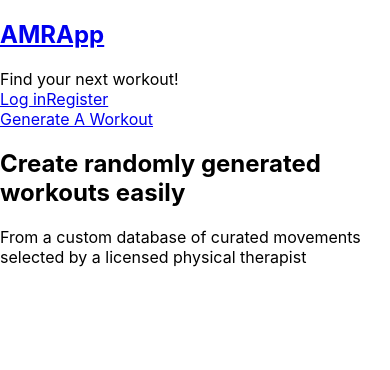
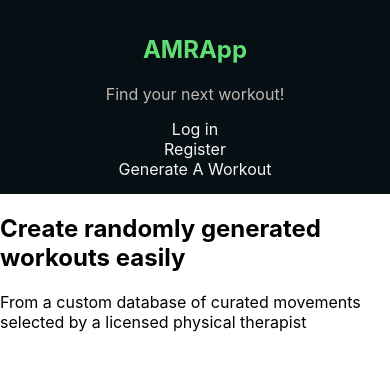
Before and after one commit to coggins87/colleen-capstone-client, a React (Create React App) app: page / in a window 390 px wide. Shown: the top 370 px of the page. Built offline with nearby package versions, Linux system fonts and the light colour scheme; no server answers.

Commit message:
initial header styling added

```diff
--- a/src/components/Header/Header.js
+++ b/src/components/Header/Header.js
@@ -3,6 +3,7 @@ import { Link } from 'react-router-dom'
 import TokenService from '../../services/token-service'
 import IdleService from '../../services/idle-service'
 import ApiContext from '../../context/ApiContext';
+import ('./header.css')
 
 class Header extends React.Component {
   static defaultProps = {
@@ -15,8 +16,6 @@ class Header extends React.Component {
   static contextType = ApiContext
 
   handleLogoutClick = () => {
-//    this.context.isLoggedIn = false
-
    TokenService.clearAuthToken()
    TokenService.clearCallbackBeforeExpiry()
    IdleService.unRegisterIdleResets()
@@ -38,14 +37,16 @@ class Header extends React.Component {
   renderLoginLink() {
     return (
       <div className='Header__not-logged-in'>
-        <Link
+        <Link className="link"
           to='/users/login'>
           Log in
         </Link>
-        <Link
+        <div>
+        <Link className="link"
           to='/register'>
           Register
         </Link>
+        </div>
       </div>
     )
   }
@@ -54,48 +55,31 @@ class Header extends React.Component {
 
     return (
       <div className='Header__logged-in'>
-        <Link
+        <Link className="link"
         to={`/users/${this.context.userId}`}>
           My Workouts
         </Link>
       </div>
     )
   }
-/*
-  componentWillMount(){
 
-    if(TokenService.hasAuthToken()){
-      //this.context.isLoggedIn = true
-      this.setState({
-        isLoggedIn : this.context.isLoggedIn
-      })
-    } else {
-      this.setState({
-        isLoggedIn: false
-      })
-    }
-    console.log('HAS TOKEN', this.context.isLoggedIn)
-
-  }
- */
   render(){
-    console.log(this.context.userId)
-console.log(this.props)
-    //console.log("ON RENDER IS LOGGED IN", this.context.isLoggedIn)
     return(
   <nav>
+    <div className='header-div'>
     <h1>
-    <Link to='/'>
+    <Link className="header, link" to='/'>
       AMRApp
     </Link>
     </h1>
-    <span className='Header__tagline--wide'>Find your next workout!</span>
-
-    {TokenService.hasAuthToken() /* || this.context.isLoggedIn  */? this.renderLogoutLink() :
+    <div className='Header__tagline--wide'><span>Find your next workout!</span></div>
+    </div>
+    <div className='page-links'>
+    {TokenService.hasAuthToken() ? this.renderLogoutLink() :
     this.renderLoginLink()}
-    {TokenService.hasAuthToken()/*  || this.context.isLoggedIn */ ? this.renderUserPageLink() : <></>}
-    <Link to='/search'>Generate A Workout</Link>
-
+    {TokenService.hasAuthToken() ? this.renderUserPageLink() : <></>}
+    <Link className="link" to='/search'>Generate A Workout</Link>
+    </div>
   </nav>
   )
   }
--- /dev/null
+++ b/src/components/Header/header.css
@@ -0,0 +1,65 @@
+nav {
+  background-color: rgba(5, 15, 20);
+  display: flex;
+  flex-direction: row;
+  flex-wrap: wrap;
+  align-content: space-between;
+  padding-bottom: 15px;
+}
+@media all and (max-width: 500px){
+  nav {
+    flex-direction: column;
+    align-content: center
+  }
+h1 {
+  text-align: center;
+}
+  .page-links {
+justify-content: left;
+text-align: center;
+  }
+  .Header__not-logged-in {
+    text-align: center;
+  }
+  .Header__logged-in {
+    text-align: center;
+  }
+.link:click{
+  color: rgb(0, 183, 255)
+}
+}
+.Header__tagline--wide {
+  color: rgb(192, 185, 176);
+  align-items: stretch;
+}
+.header-div {
+  justify-content: flex-start;
+  flex-direction: inherit;
+  padding: 15px;
+  margin: auto;
+}
+
+.page-links {
+  flex-direction: column;
+  justify-content: flex-end;
+  text-align: right;
+  margin: auto;
+}
+
+h1 > .link {
+  color: rgb(97, 221, 116);
+  font-size: 1.5rem;
+}
+.link {
+  text-decoration: none;
+  color: whitesmoke;
+
+}
+.link:hover {
+  color: rgb(0, 183, 255);
+}
+.Header__not-logged-in {
+}
+
+.Header__logged-in {
+}
--- a/src/context/ApiContext.js
+++ b/src/context/ApiContext.js
@@ -1,6 +1,5 @@
 import React from "react";
 import TokenService from "../services/token-service";
-import AuthApiService from "../services/auth-api-service";
 
 const ApiContext = React.createContext({
   error: null,
--- a/src/routes/ExerciseSearch/ExerciseSearch.js
+++ b/src/routes/ExerciseSearch/ExerciseSearch.js
@@ -1,6 +1,5 @@
 import React from 'react'
 import SearchForm from '../../components/SearchForm/SearchForm'
-import TokenService from '../../services/token-service'
 
 class ExerciseSearch extends React.Component {
 
--- a/src/routes/LoginPage/LoginPage.js
+++ b/src/routes/LoginPage/LoginPage.js
@@ -1,7 +1,6 @@
 import React from 'react';
 import LoginForm from '../../components/LoginForm/LoginForm'
 import ApiContext from '../../context/ApiContext';
-import TokenService from '../../services/token-service'
 
 class LoginPage extends React.Component{
   static defaultProps = {
@@ -12,12 +11,7 @@ class LoginPage extends React.Component{
 
   }
  static contextType = ApiContext
-/*  handleLoginRedirect = () => {
-  const { location, history } = this.props;
-  const destination = (location.state || {}).from || "/";
-  history.push(destination);
 
- } */
   render(){
     return(
       <section className="LoginPage">
--- a/src/routes/UserMainPage/UserMainPage.js
+++ b/src/routes/UserMainPage/UserMainPage.js
@@ -12,6 +12,7 @@ class UserMainPage extends React.Component {
 
   componentDidMount() {
     const userId = this.props.match.params.userId;
+
     WorkoutSearchService.getUserWorkouts(userId).then(res =>
       this.setState({
         workouts: res
```
